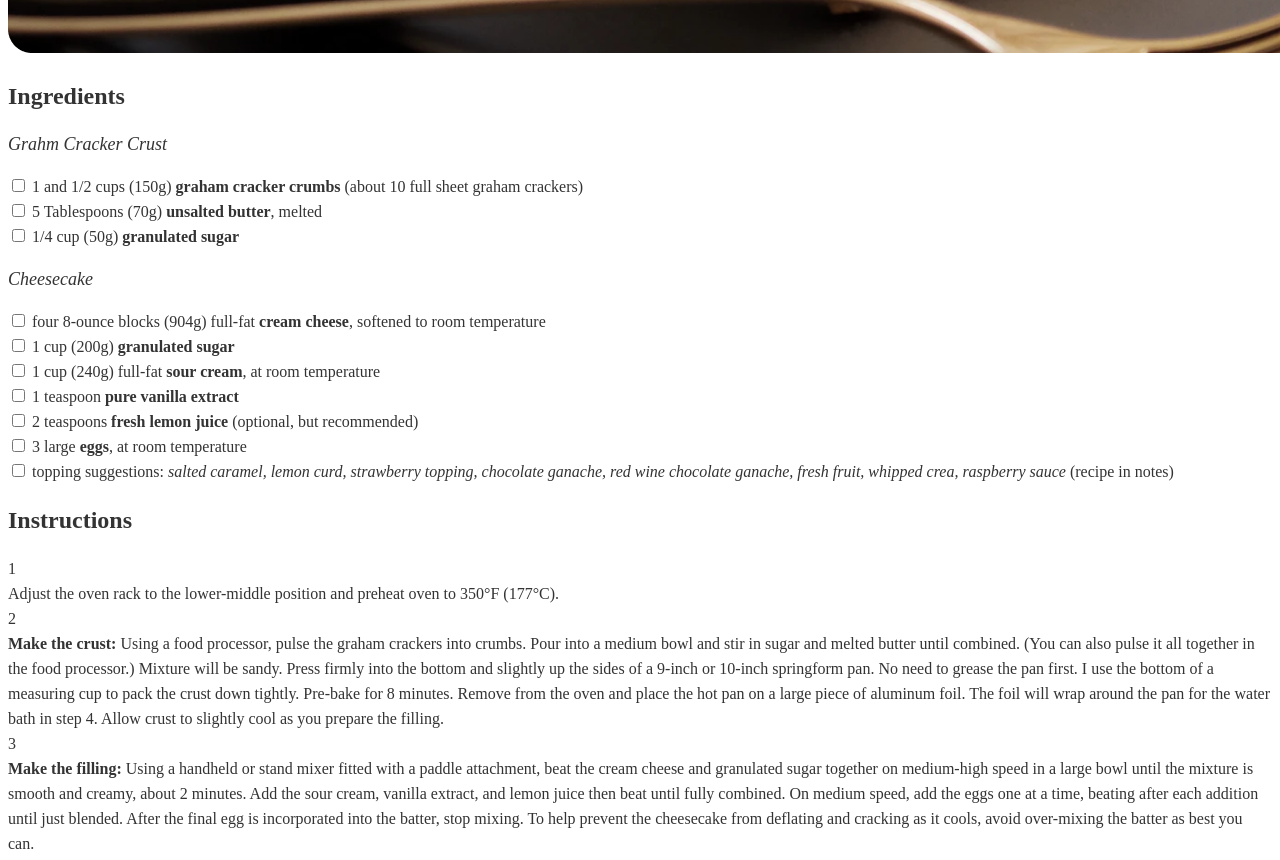
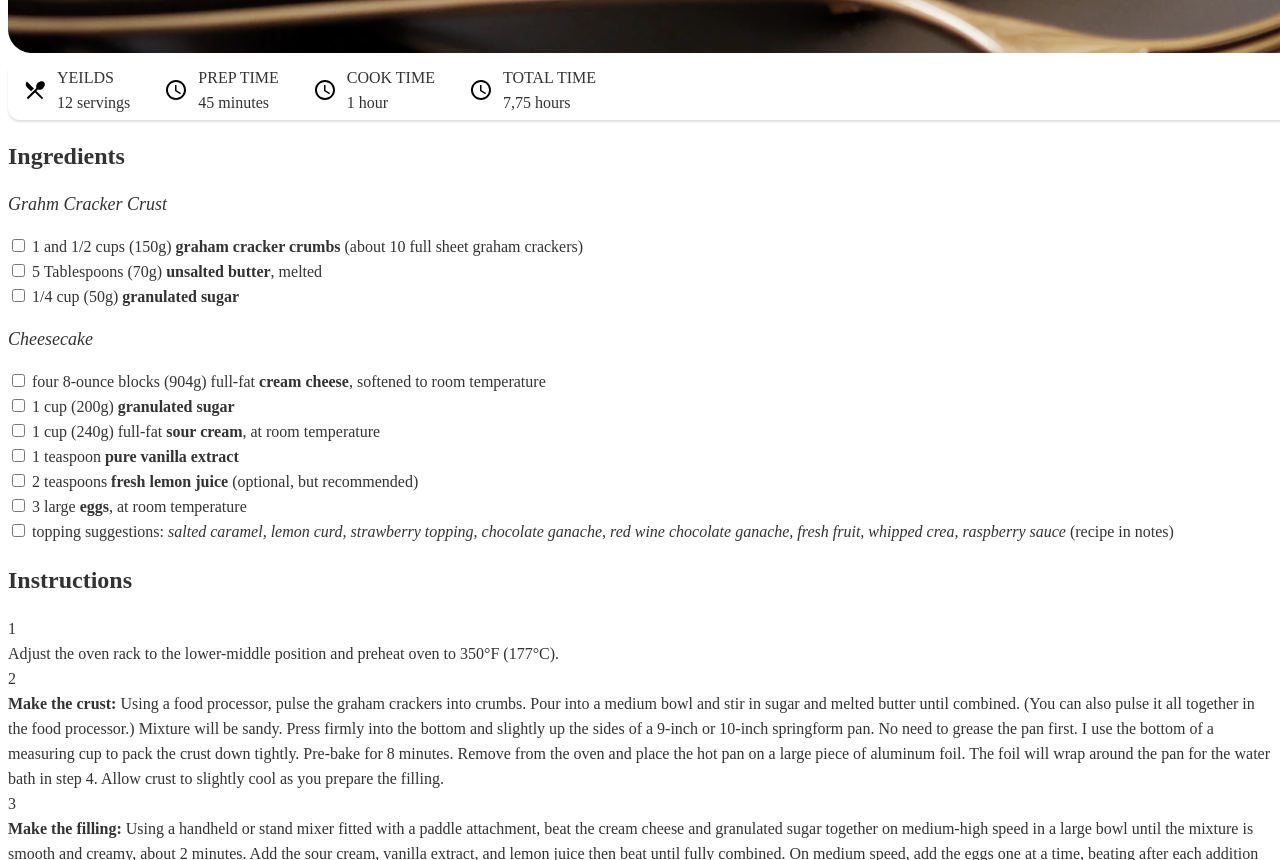
Before and after one commit to mitmcdan/RecipePage, a plain HTML site: page index.html in a window 1280 px wide. Shown: the part 1048-1908 px from the top of the page. Drawn offline with Linux system fonts and the light colour scheme.

Commit message:
added all content

```diff
--- a/index.html
+++ b/index.html
@@ -21,6 +21,38 @@
   </div>
   <div class="recipeInfo">
     <!-- Icons with text -->
+    <div class="infoSection">
+      <svg xmlns="http://www.w3.org/2000/svg" height="24" viewBox="0 0 24 24" width="24"><path d="M0 0h24v24H0z" fill="none"/><path d="M8.1 13.34l2.83-2.83L3.91 3.5c-1.56 1.56-1.56 4.09 0 5.66l4.19 4.18zm6.78-1.81c1.53.71 3.68.21 5.27-1.38 1.91-1.91 2.28-4.65.81-6.12-1.46-1.46-4.2-1.1-6.12.81-1.59 1.59-2.09 3.74-1.38 5.27L3.7 19.87l1.41 1.41L12 14.41l6.88 6.88 1.41-1.41L13.41 13l1.47-1.47z"/></svg>
+      <div class="infoText">
+        YEILDS
+        <br />
+        12 servings
+      </div>
+    </div>
+    <div class="infoSection">
+      <svg xmlns="http://www.w3.org/2000/svg" height="24" viewBox="0 0 24 24" width="24"><path d="M0 0h24v24H0z" fill="none"/><path d="M11.99 2C6.47 2 2 6.48 2 12s4.47 10 9.99 10C17.52 22 22 17.52 22 12S17.52 2 11.99 2zM12 20c-4.42 0-8-3.58-8-8s3.58-8 8-8 8 3.58 8 8-3.58 8-8 8z"/><path d="M12.5 7H11v6l5.25 3.15.75-1.23-4.5-2.67z"/></svg>
+      <div class="infoText">
+        PREP TIME
+        <br />
+        45 minutes
+      </div>
+    </div>
+    <div class="infoSection">
+      <svg xmlns="http://www.w3.org/2000/svg" height="24" viewBox="0 0 24 24" width="24"><path d="M0 0h24v24H0z" fill="none"/><path d="M11.99 2C6.47 2 2 6.48 2 12s4.47 10 9.99 10C17.52 22 22 17.52 22 12S17.52 2 11.99 2zM12 20c-4.42 0-8-3.58-8-8s3.58-8 8-8 8 3.58 8 8-3.58 8-8 8z"/><path d="M12.5 7H11v6l5.25 3.15.75-1.23-4.5-2.67z"/></svg>
+      <div class="infoText">
+        COOK TIME
+        <br />
+        1 hour
+      </div>
+    </div>
+    <div class="infoSection">
+      <svg xmlns="http://www.w3.org/2000/svg" height="24" viewBox="0 0 24 24" width="24"><path d="M0 0h24v24H0z" fill="none"/><path d="M11.99 2C6.47 2 2 6.48 2 12s4.47 10 9.99 10C17.52 22 22 17.52 22 12S17.52 2 11.99 2zM12 20c-4.42 0-8-3.58-8-8s3.58-8 8-8 8 3.58 8 8-3.58 8-8 8z"/><path d="M12.5 7H11v6l5.25 3.15.75-1.23-4.5-2.67z"/></svg>
+      <div class="infoText">
+        TOTAL TIME
+        <br />
+        7,75 hours
+      </div>
+    </div>
     </div>
   </div>
   <div class="wrapper">
--- a/style.css
+++ b/style.css
@@ -55,6 +55,24 @@ h3 {
     border-radius: 12px;
 }
 
+.infoSection {
+    display: inline-flex;
+    /* display:inline-block */
+    align-items: center;  /* vertical alignment of items */
+    vertical-align: middle;
+    /* line-height: 16px; */
+    padding: 5px 15px;
+}
+
+.infoIcon {
+
+}
+
+.infoText {
+    text-align: left;
+    padding-left: 10px;
+}
+
 #cakeImage {
     height: auto;
     width: auto;
```
Also changed, not shown: local_dining-24px.svg (added), query_builder-24px.svg (added).
